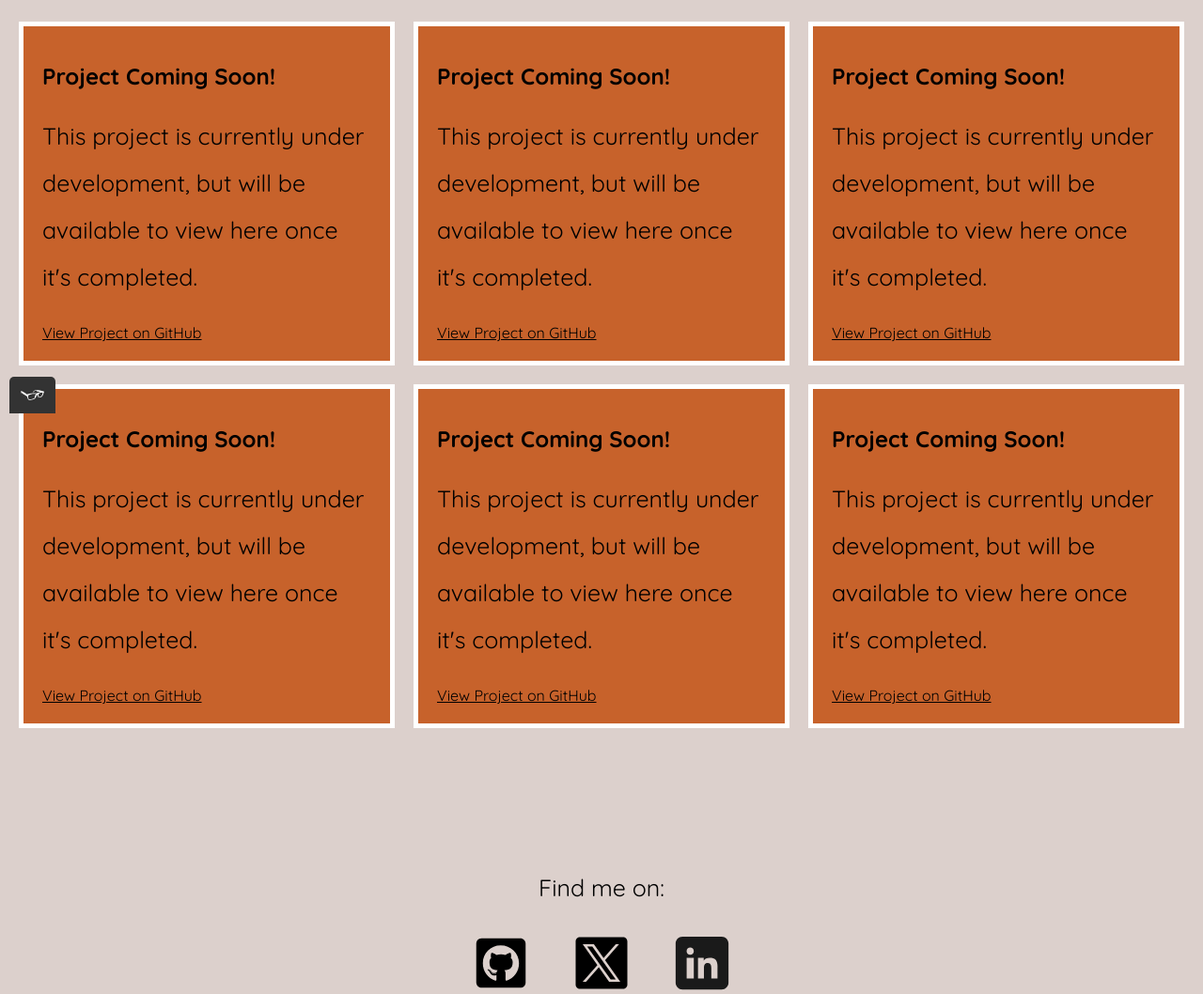
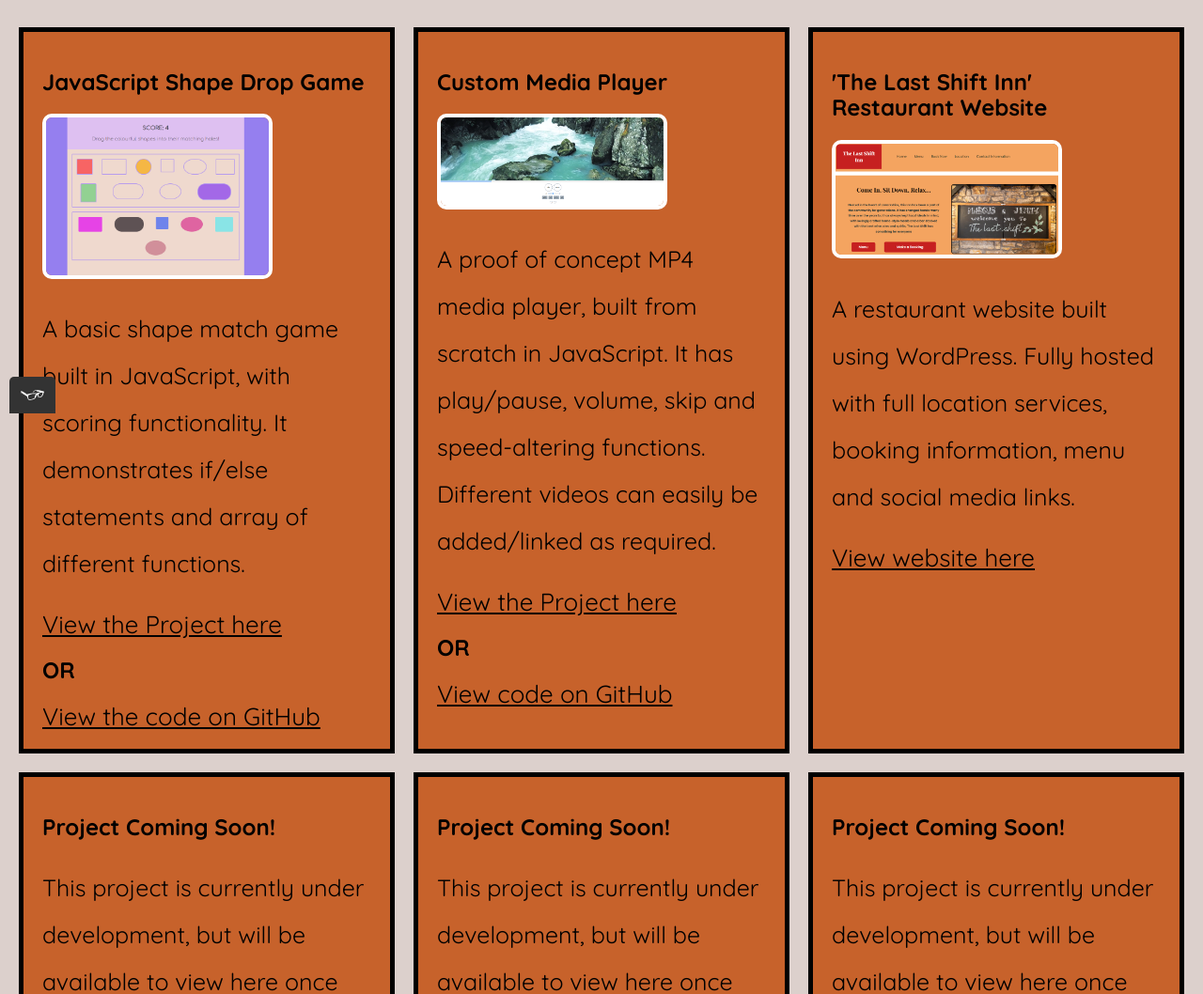
Before and after one commit to Leithg64/Portfolio-Website, a plain HTML site: page work.html in a window 1280 px wide. Shown: the part 360-1418 px from the top of the page at 94% size. Drawn offline with nearby package versions, Linux system fonts and the light colour scheme; a web font is replaced by a local one.

Commit message:
Mutiple finishing changes made for publishing
Final changes made to portfolio website

```diff
--- a/css/style.css
+++ b/css/style.css
@@ -241,6 +241,7 @@ a:active {
     padding-top: 100px;
     text-align: center;
     font-size: var(--standardFont);
+
 }
 
 @media all and (max-width: 500px) {
--- a/css/style.production.css
+++ b/css/style.production.css
@@ -10,6 +10,11 @@
             box-sizing: border-box;
 }
 
+a {
+    color: #000;
+    font-size: 26px;
+}
+
 .page-header {
     display: -webkit-box;
     display: -ms-flexbox;
@@ -17,8 +22,8 @@
     width: 100%;
     padding: 20px;
     border: 5px solid #fff;
-    font-size: 25px;
     border-radius: 25px;
+
 }
 
 .page-header_item {
@@ -230,7 +235,7 @@ thead {
 
 .grid__item {
     background-color:#c7622b;
-    border: 5px solid #fff;
+    border: 5px solid #000;
     padding: 20px;
 }
 
@@ -247,6 +252,7 @@ thead {
     text-align: center;
     line-height: 2;
     font-size: 25px;
+    padding-bottom: 20px;
 }
 
 p {
@@ -264,14 +270,22 @@ p {
     margin-right: auto;
 }
 
-a {
-    color: #000;
+.project-imgs {
+    width: 70%;
+    height: auto;
+    border: 4px solid #fff;
+    border-radius: 10px;
 }
+
 
 a:hover, a:focus {
     text-decoration: none;
     cursor: pointer;
     opacity: 0.8;
+}
+
+.social-link {
+    text-decoration: none;
 }
 
 
--- a/work.html
+++ b/work.html
@@ -5,9 +5,9 @@
     <meta name="viewport" content="width=device-width, initial-scale=1">
     <meta name="author" content="Leith Green">
     <meta charset="utf-8">
-    <meta name="description" content="A webpage portfolio for Leith Green, showcasing skills in multiple coding languages and web design" />
+    <meta name="description" content="A webpage portfolio for Leith Green, showcasing skills in multiple coding languages and web design">
     <title>Leith Green's work examples</title>
-    <link rel="icon" href="./img/favicon.jpg" type="image/x-icon" />
+    <link rel="icon" href="./img/favicon.jpg" type="image/x-icon">
     <link rel="stylesheet" type="text/css" href="https://https://necolas.github.io/normalize.css/8.0.1/normalize.css">
     <link rel="preconnect" href="https://fonts.googleapis.com">
     <link rel="preconnect" href="https://fonts.gstatic.com" crossorigin>
@@ -15,8 +15,11 @@
     <link rel="stylesheet" type="text/css" href="./css/style.production.css">
 </head>
 <body>
+    <!--HEADER WITH NAVIGATION LINKS AND LOGO-->
     <header class="page-header">
-        <img id="logo" src="./img/leith green logo.png" alt="Leith Green's custom logo">
+        <a href="./index.html">
+            <img id="logo" src="./img/leith-green-logo.png" alt="Leith Green's custom logo">
+        </a>
         <nav class="main-navigation page-header_item" >
             <ul role="menubar" class="navigation-list">
                 <li role="presentation">
@@ -37,6 +40,38 @@
     <section>
         <h1>My Work</h1>
         <div class="grid">
+            <!--SHAPE DROIP GAME-->
+            <div class="grid__item">
+                <h2>JavaScript Shape Drop Game</h2>
+                <img class="project-imgs" src="./img/shape-drop.png" alt="Screenshot of the shape drop game">
+                <p>
+                    A basic shape match game built in JavaScript, with scoring functionality. It demonstrates if/else statements and array of different functions.
+                </p>
+                <a href="./Shape-Drop-Game/shapedrop.html" target="blank">View the Project here</a>
+                <h2>OR</h2>
+                <a href="https://github.com/Leithg64/Shape-Drop-Game" target="blank">View the code on GitHub</a>
+            </div>
+            <!--MEDIA PLAYER-->
+            <div class="grid__item">
+                <h2>Custom Media Player</h2>
+                <img class="project-imgs" src="./img/video-player.png" alt="Screenshot of MP4 video player I built">
+                <p>
+                    A proof of concept MP4 media player, built from scratch in JavaScript. It has play/pause, volume, skip and speed-altering functions. Different videos can easily be added/linked as required.
+                </p>
+                <a href="./Video-Player-JS/video-player.html" target="blank">View the Project here</a>
+                <h2>OR</h2>
+                <a href="https://github.com/Leithg64/Video-Player-JavaScript" target="blank">View code on GitHub</a>
+            </div>
+            <!--LAST SHIFT WEBSITE-->
+            <div class="grid__item">
+                <h2>'The Last Shift Inn' Restaurant Website</h2>
+                <img class="project-imgs" src="./img/Last-shift.png" alt="Screenshot of the shape drop game">
+                <p>
+                    A restaurant website built using WordPress. Fully hosted with full location services, booking information, menu and social media links.
+                </p>
+                <a href="https://lastshiftbraehead.co.uk/" target="blank">View website here</a>
+            </div>
+            <!--COMMENT-->
             <div class="grid__item">
                 <h2>Project Coming Soon!</h2>
                 <p>
@@ -44,50 +79,40 @@
                 </p>
                 <a href="#">View Project on GitHub</a>
             </div>
+            <!--COMMENT-->
             <div class="grid__item">
                 <h2>Project Coming Soon!</h2>
                 <p>
                     This project is currently under development, but will be available to view here once it's completed.
                 </p>
-                <a href="#">View Project on GitHub</a>
+                <a href="#"></a>
             </div>
+            <!--COMMENT-->
             <div class="grid__item">
                 <h2>Project Coming Soon!</h2>
                 <p>
                     This project is currently under development, but will be available to view here once it's completed.
                 </p>
-                <a href="#">View Project on GitHub</a>
-            </div>
-            <div class="grid__item">
-                <h2>Project Coming Soon!</h2>
-                <p>
-                    This project is currently under development, but will be available to view here once it's completed.
-                </p>
-                <a href="#">View Project on GitHub</a>
-            </div>
-            <div class="grid__item">
-                <h2>Project Coming Soon!</h2>
-                <p>
-                    This project is currently under development, but will be available to view here once it's completed.
-                </p>
-                <a href="#">View Project on GitHub</a>
-            </div>
-            <div class="grid__item">
-                <h2>Project Coming Soon!</h2>
-                <p>
-                    This project is currently under development, but will be available to view here once it's completed.
-                </p>
-                <a href="#">View Project on GitHub</a>
+                <a href="#"></a>
             </div>
         </div>
 
     </section>
     <footer class="page-footer">
         <p>Find me on:</p>
+        <!--GITHUB SOCIAL LINK-->
         <div class="social-media">
-            <img class="social-logo" src="img/github.svg" alt="Github">
-            <img class="social-logo" src="img/twitter.svg" alt="Twitter">
-            <img class="social-logo" src="img/linkdin.svg" alt="LinkdIn">
+            <a class="social-link" href="https://github.com/Leithg64" target="_blank">
+                <img class="social-logo" src="img/github.svg" alt="Github">
+            </a>
+            <!--TWITTER SOCIAL LINK-->
+            <a class="social-link" href="https://twitter.com/LeithGreenWD" target="_blank">
+                <img class="social-logo" src="img/twitter.svg" alt="Twitter">
+            </a>
+            <!--LINKEDIN SOCIAL LINK-->
+            <a class="social-link" href="https://www.linkedin.com/in/leith-green-512508248" target="_blank">
+                <img class="social-logo" src="img/linkdin.svg" alt="LinkdIn">
+            </a>
         </div>
     </footer>
     <script src="js/tota11y.min.js"></script>
```
Also changed, not shown: about.html (+25 -10 lines), contact.html (+22 -21 lines), index.html (+20 -7 lines), img/Last-shift.png (added), img/computer.jpg (deleted), img/shape-drop.png (added), img/video-player.png (added), 4 other files.
